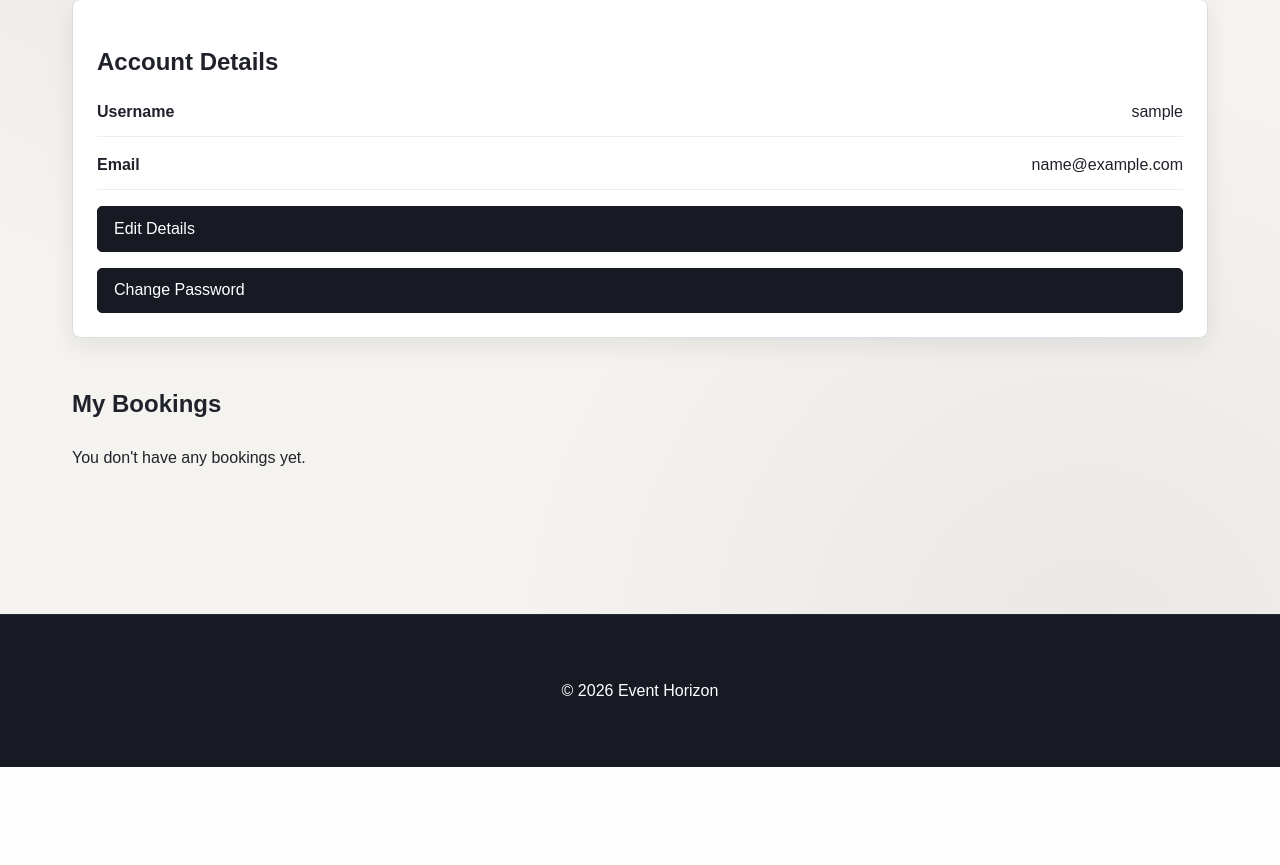
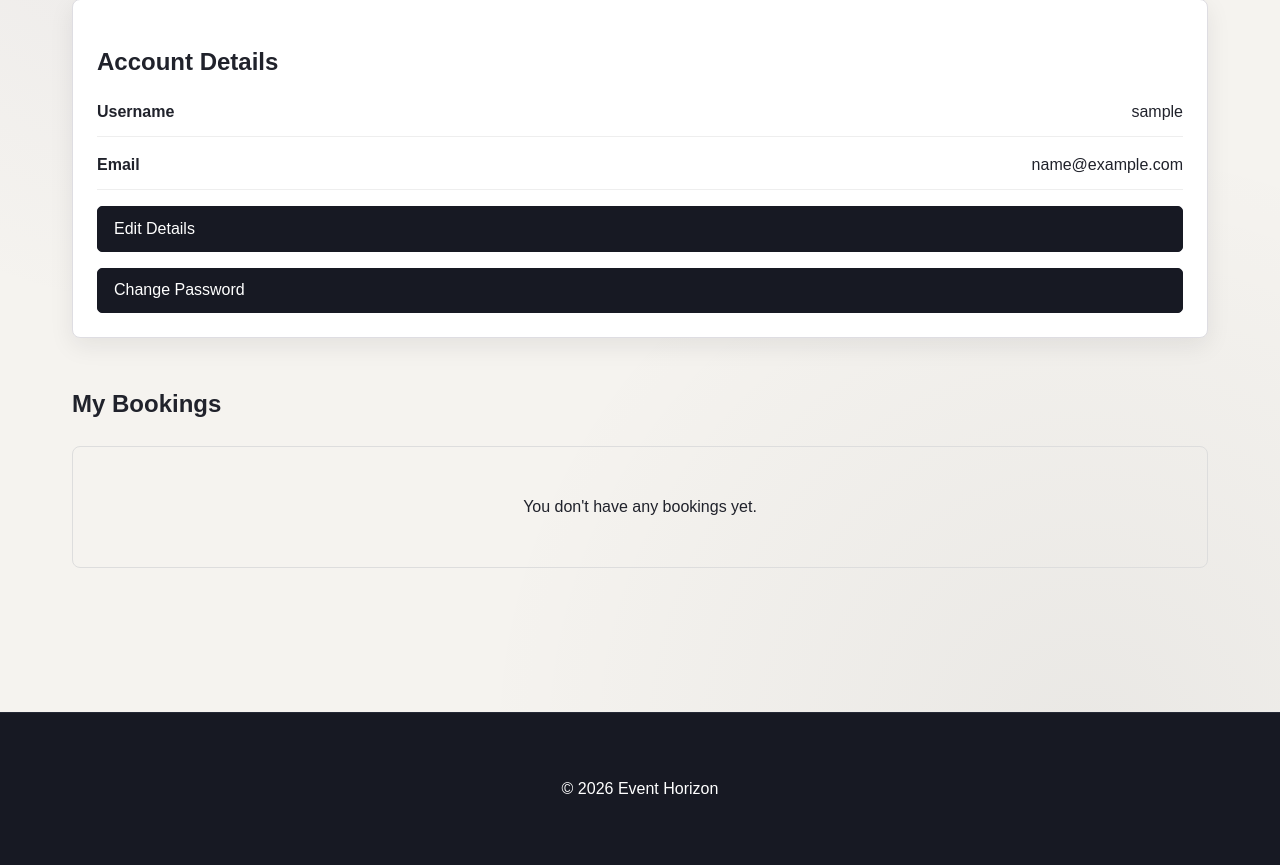
Before and after one commit to MSR-Projects7274/event-horizon, a Django app: page /accounts/ in a window 1280 px wide. Shown: the part 336-1201 px from the top of the page. Before the commit the page ends 1103 px from the top, so only its background shows below. Run offline with Django 5.2, Linux system fonts and the light colour scheme; the visitor is signed in with stand-in values (Sample User, id 1); data that the repository does not hold is empty.

Commit message:
Style empty bookings state

```diff
--- a/templates/profiles/profile.html
+++ b/templates/profiles/profile.html
@@ -196,7 +196,7 @@
 
         {% else %}
 
-            <p>
+            <p class="empty-bookings">
                 You don't have any bookings yet.
             </p>
 
```
